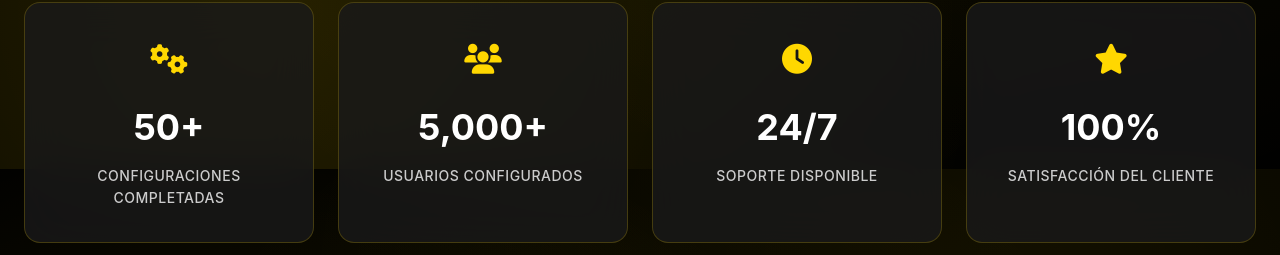
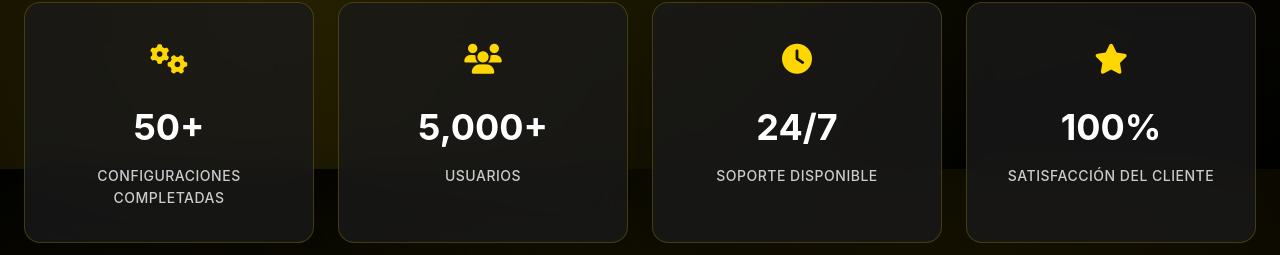
Before and after one commit to Capi2060/portfolio-adrian, a website: page pages/projects.html in a window 1280 px wide. Shown: the part 1431-1686 px from the top of the page. Drawn offline with nearby package versions, Linux system fonts and the light colour scheme.

Commit message:
Update projects.html

```diff
--- a/pages/projects.html
+++ b/pages/projects.html
@@ -223,7 +223,7 @@
                                 <i class="fas fa-users"></i>
                             </div>
                             <div class="stat-number">5,000+</div>
-                            <div class="stat-label">Usuarios Configurados</div>
+                            <div class="stat-label">Usuarios</div>
                         </div>
 
                         <div class="stat-card" data-aos="fade-up" data-aos-delay="300">
```
